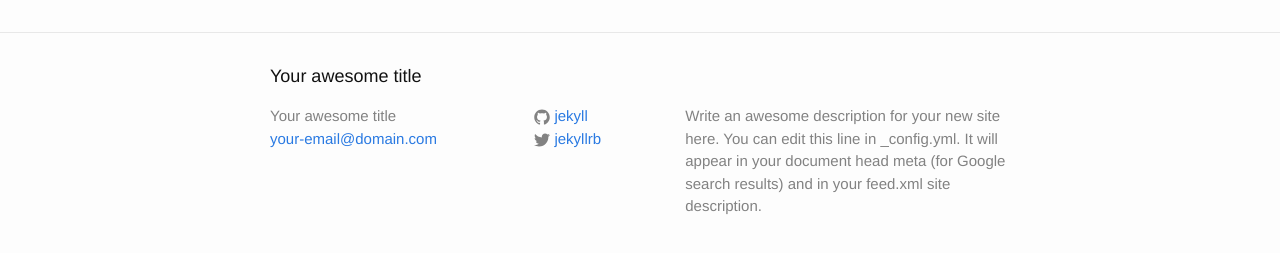
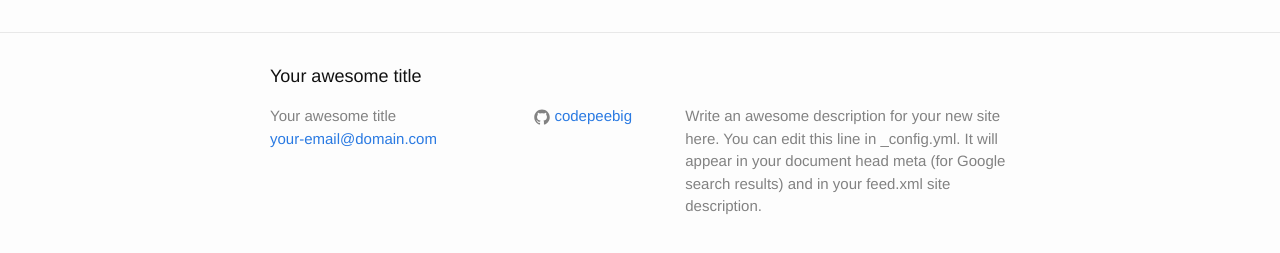
Before and after one commit to bootnuttawig/bootnuttawig.github.io, a Jekyll site: the page built from index.html, in a window 1280 px wide. Shown: the part 264-517 px from the top of the page. Built offline with Jekyll 4.4.1, drawn with Linux system fonts in a browser that asks for light colours.

Commit message:
config social user

```diff
--- a/_config.yml
+++ b/_config.yml
@@ -7,8 +7,8 @@ description: > # this means to ignore newlines until "baseurl:"
   Google search results) and in your feed.xml site description.
 baseurl: "" # the subpath of your site, e.g. /blog/
 url: "http://yourdomain.com" # the base hostname & protocol for your site
-twitter_username: jekyllrb
-github_username:  jekyll
+facebook_username: bootnuttawig
+github_username:  codepeebig
 
 # Build settings
 markdown: kramdown
```
